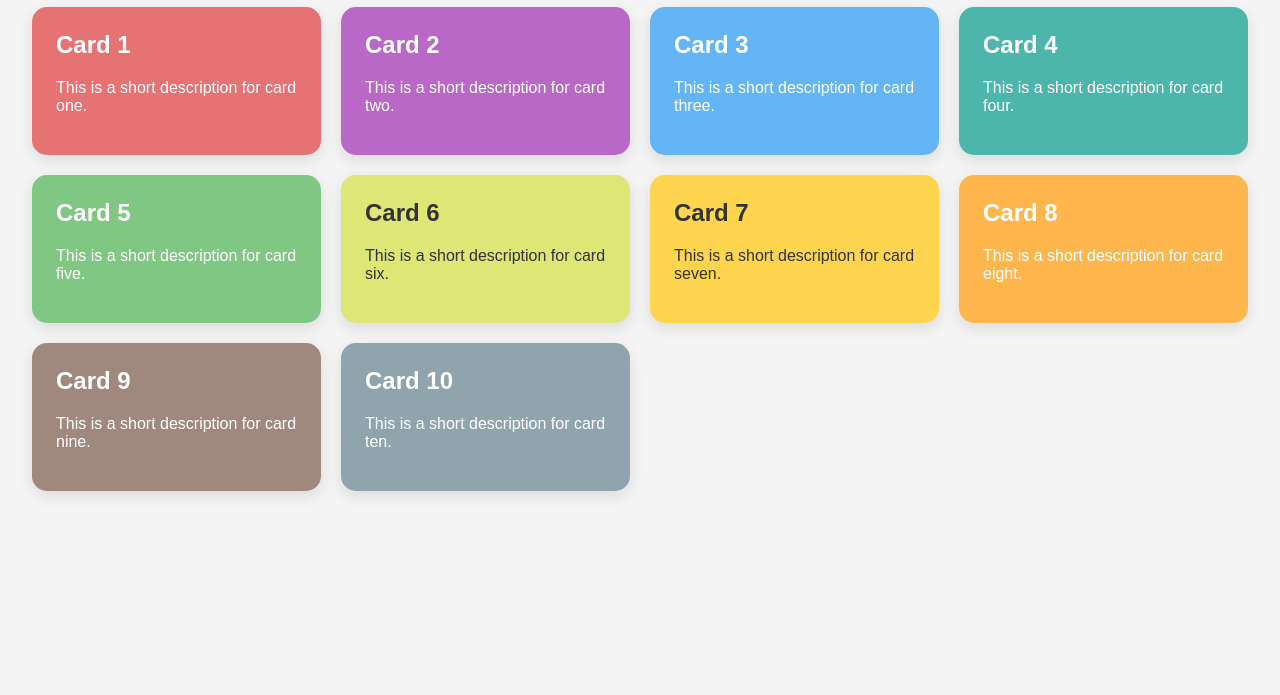
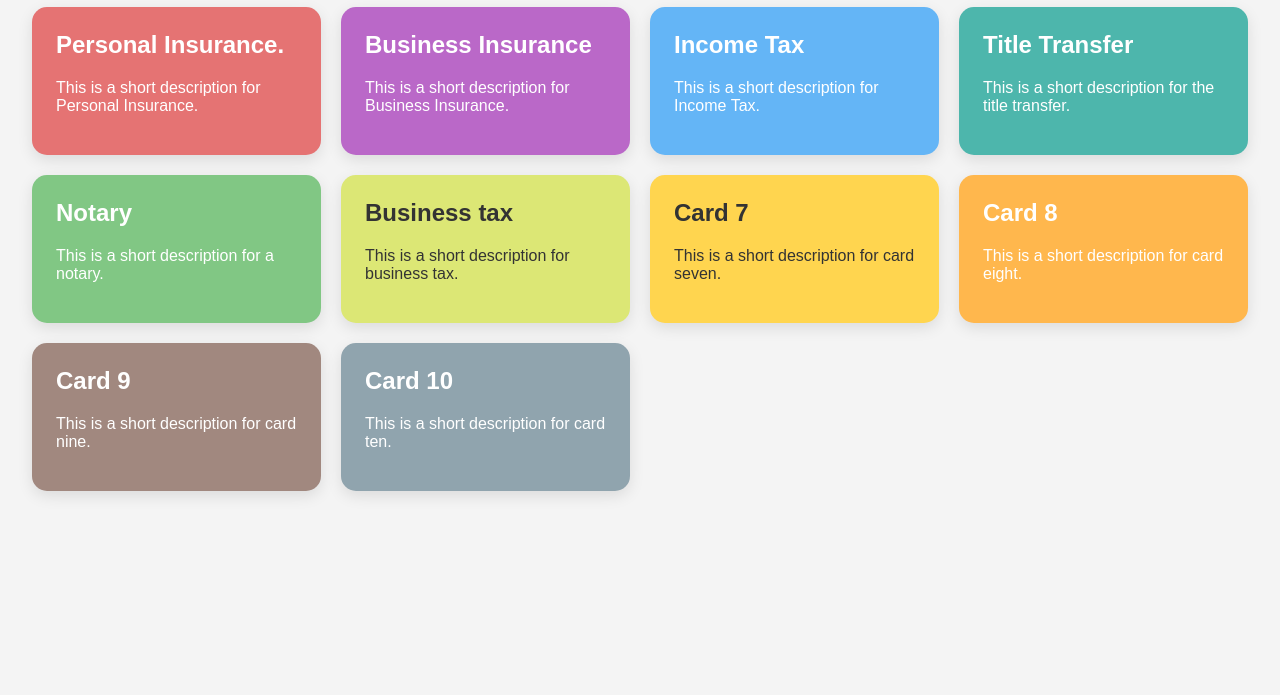
Before and after one commit to yogeshupadhyay1402/qr-webpage, a plain HTML site: page index.html in a window 1280 px wide. Shown: the part 105-800 px from the top of the page. Drawn offline with Linux system fonts and the light colour scheme.

Commit message:
Update index.html

```diff
--- a/index.html
+++ b/index.html
@@ -49,31 +49,31 @@
 </head>
 <body>
 
-  <h1>Colorful Cards</h1>
+  <h1>SiS Tax</h1>
   <div class="grid">
     <div class="card card-1">
-      <h2>Card 1</h2>
-      <p>This is a short description for card one.</p>
+      <h2>Personal Insurance.</h2>
+      <p>This is a short description for Personal Insurance.</p>
     </div>
     <div class="card card-2">
-      <h2>Card 2</h2>
-      <p>This is a short description for card two.</p>
+      <h2>Business Insurance</h2>
+      <p>This is a short description for Business Insurance.</p>
     </div>
     <div class="card card-3">
-      <h2>Card 3</h2>
-      <p>This is a short description for card three.</p>
+      <h2>Income Tax</h2>
+      <p>This is a short description for Income Tax.</p>
     </div>
     <div class="card card-4">
-      <h2>Card 4</h2>
-      <p>This is a short description for card four.</p>
+      <h2>Title Transfer</h2>
+      <p>This is a short description for the title transfer.</p>
     </div>
     <div class="card card-5">
-      <h2>Card 5</h2>
-      <p>This is a short description for card five.</p>
+      <h2>Notary</h2>
+      <p>This is a short description for a notary.</p>
     </div>
     <div class="card card-6">
-      <h2>Card 6</h2>
-      <p>This is a short description for card six.</p>
+      <h2>Business tax</h2>
+      <p>This is a short description for business tax.</p>
     </div>
     <div class="card card-7">
       <h2>Card 7</h2>
```
